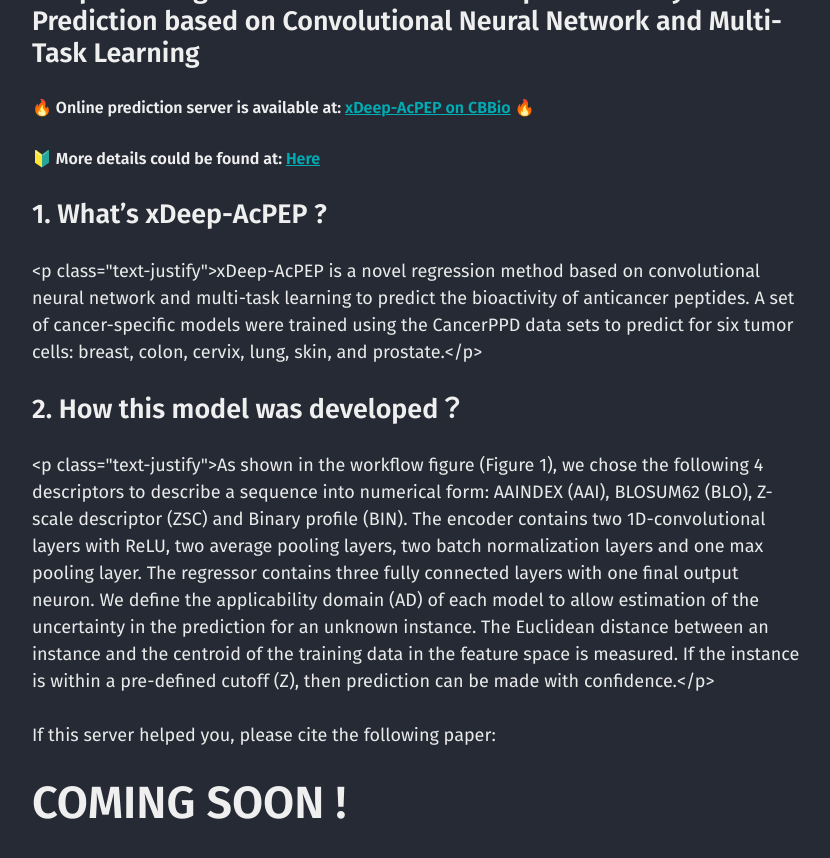
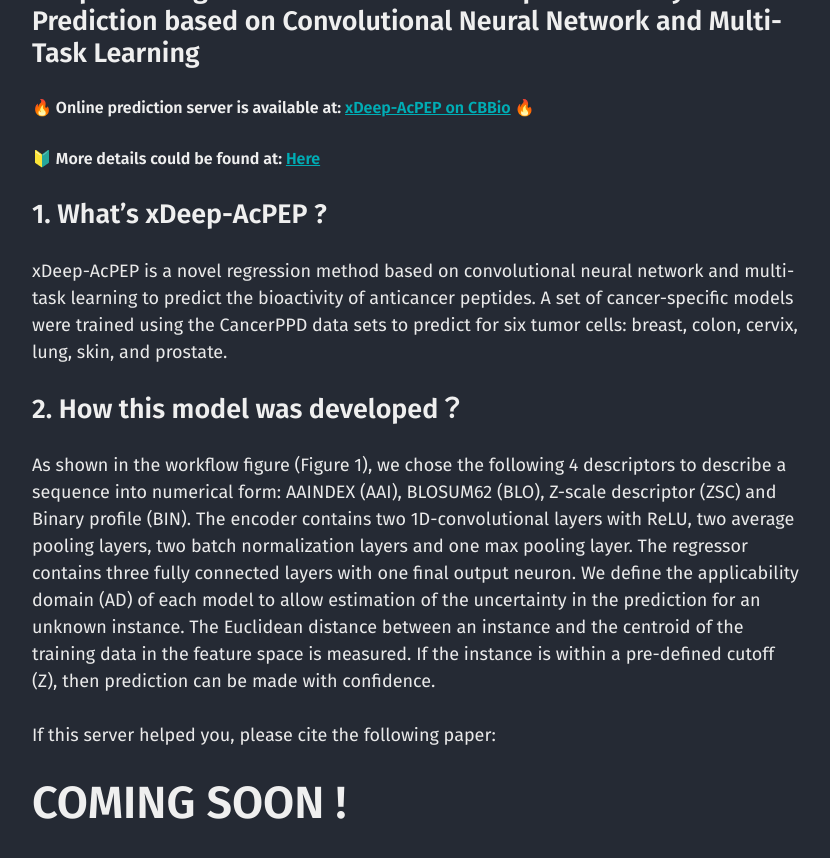
Before and after one commit to chen709847237/chen709847237, a Jekyll site: the page built from _projects/xDeep-AcPEP.md, in a window 1280 px wide and 900 px high, scrolled down 532 px. Shown: the top 858 px of the window, without its empty margins (40-870 px from the left). Built offline with Jekyll 4.4.1, drawn with Linux system fonts in a browser that asks for light colours; emoji names are drawn with the system emoji font.

Commit message:
Update xDeep-AcPEP.md

```diff
--- a/_projects/xDeep-AcPEP.md
+++ b/_projects/xDeep-AcPEP.md
@@ -12,10 +12,10 @@ image:
 ##### :beginner: More details could be found at: [Here](https://cbbio.online/BESTox/?action=datamethod)
 
 ### 1. What's xDeep-AcPEP ?
-<p class=\"text-justify\">xDeep-AcPEP is a novel regression method based on convolutional neural network and multi-task learning to predict the bioactivity of anticancer peptides. A set of cancer-specific models were trained using the CancerPPD data sets to predict for six tumor cells: breast, colon, cervix, lung, skin, and prostate.</p>
+<p>xDeep-AcPEP is a novel regression method based on convolutional neural network and multi-task learning to predict the bioactivity of anticancer peptides. A set of cancer-specific models were trained using the CancerPPD data sets to predict for six tumor cells: breast, colon, cervix, lung, skin, and prostate.</p>
 
 ### 2. How this model was developed？
-<p class=\"text-justify\">As shown in the workflow figure (Figure 1), we chose the following 4 descriptors to describe a sequence into numerical form: AAINDEX (AAI), BLOSUM62 (BLO), Z-scale descriptor (ZSC) and Binary profile (BIN). The encoder contains two 1D-convolutional layers with ReLU, two average pooling layers, two batch normalization layers and one max pooling layer. The regressor contains three fully connected layers with one final output neuron. We define the applicability domain (AD) of each model to allow estimation of the uncertainty in the prediction for an unknown instance. The Euclidean distance between an instance and the centroid of the training data in the feature space is measured. If the instance is within a pre-defined cutoff (Z), then prediction can be made with confidence.</p>
+<p>As shown in the workflow figure (Figure 1), we chose the following 4 descriptors to describe a sequence into numerical form: AAINDEX (AAI), BLOSUM62 (BLO), Z-scale descriptor (ZSC) and Binary profile (BIN). The encoder contains two 1D-convolutional layers with ReLU, two average pooling layers, two batch normalization layers and one max pooling layer. The regressor contains three fully connected layers with one final output neuron. We define the applicability domain (AD) of each model to allow estimation of the uncertainty in the prediction for an unknown instance. The Euclidean distance between an instance and the centroid of the training data in the feature space is measured. If the instance is within a pre-defined cutoff (Z), then prediction can be made with confidence.</p>
 
 If this server helped you, please cite the following paper:
 # COMING SOON !
```
